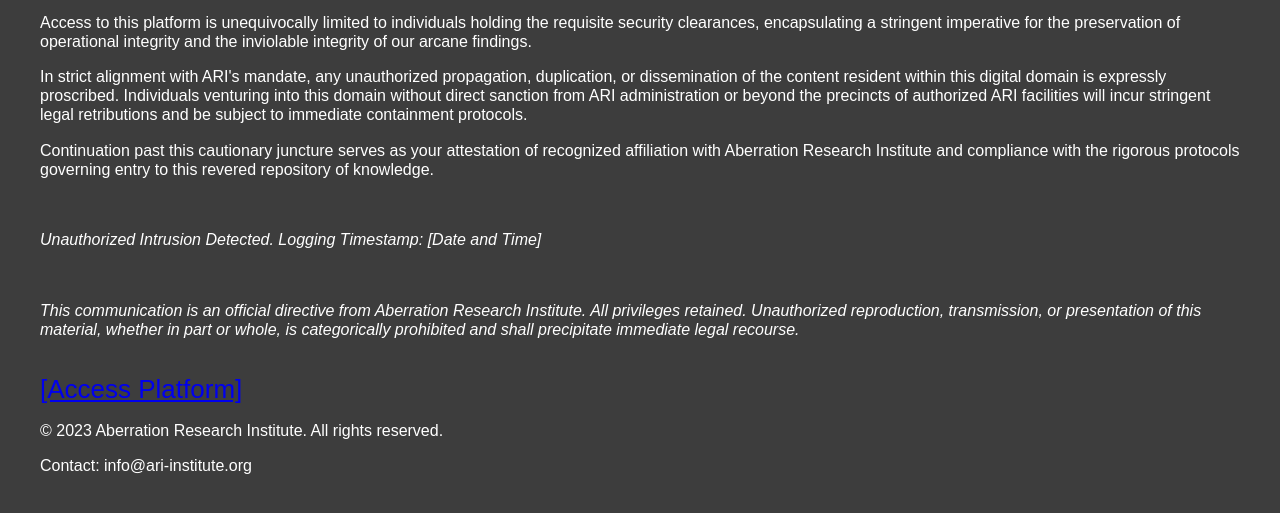
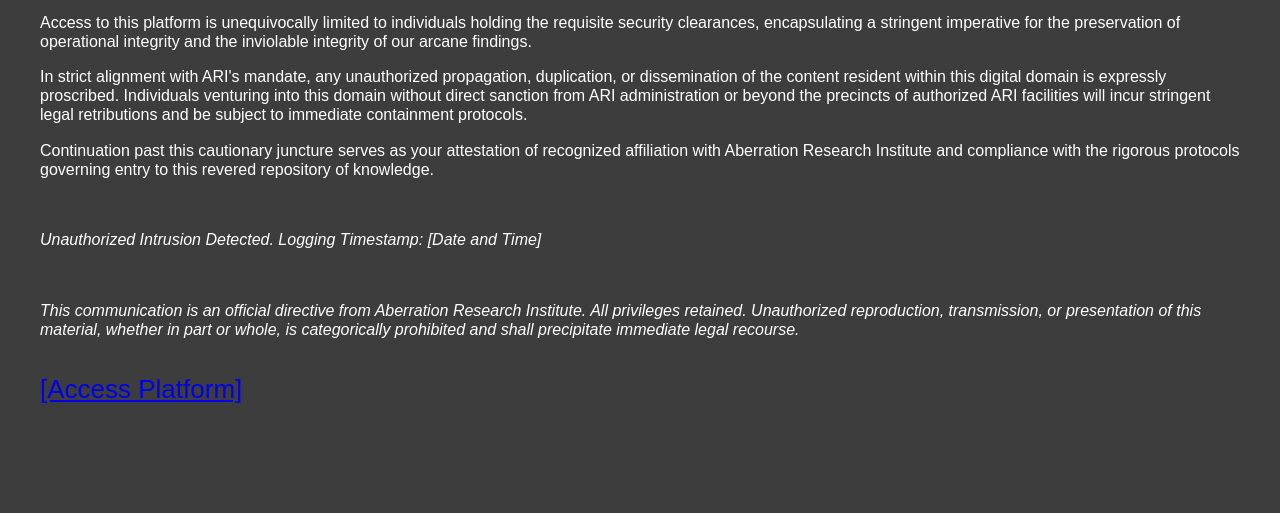
Before and after one commit to AberrationResearch/ARI, a plain HTML site: page index.html in a window 1280 px wide. Shown: the part 123-636 px from the top of the page. Drawn offline with Linux system fonts and the light colour scheme.

Commit message:
Update index.html

```diff
--- a/index.html
+++ b/index.html
@@ -30,8 +30,5 @@
     <p><i>This communication is an official directive from Aberration Research Institute. All privileges retained. Unauthorized reproduction, transmission, or presentation of this material, whether in part or whole, is categorically prohibited and shall precipitate immediate legal recourse.</i></p>
 <br>
     <a href="home.html">[Access Platform]</a>
-     <footer>
-        <p>&copy; 2023 Aberration Research Institute. All rights reserved.</p>
-        <p>Contact: info@ari-institute.org</p>
-          </footer>
+
 </body>
```
